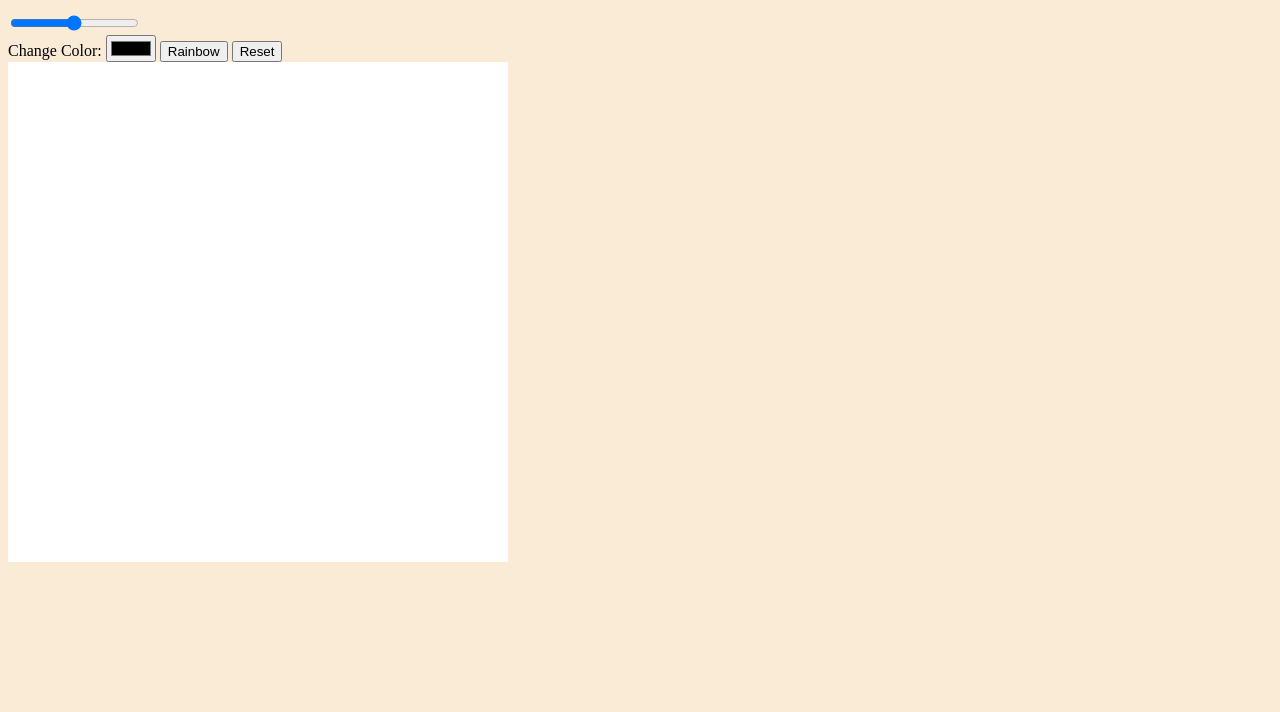
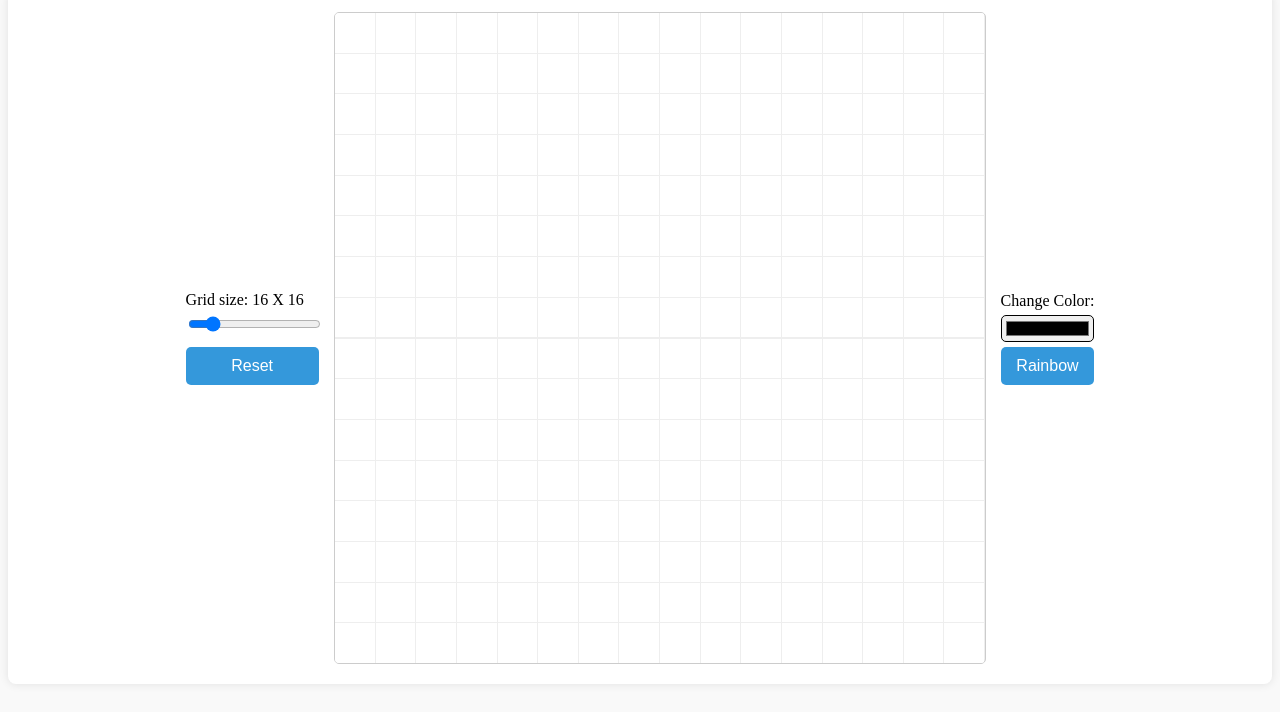
Before and after one commit to AlbertoPop/etch-a-sketch, a plain HTML site: page index.html in a window 1280 px wide. Shown: the part 88-800 px from the top of the page. Drawn offline with Linux system fonts and the light colour scheme.

Commit message:
wroking version, updated design, rainbow mode is not perfect. might update.

```diff
--- a/index.html
+++ b/index.html
@@ -15,15 +15,22 @@
     </header>
 
     <main class="main">
-        <div>
-            <p class="size-value"> 16 x 15</p>
-            <input type="range" min="1" max="100" value="50" class="set-size" id="range">
+        <div class="left-btns">
+            <p class="size-info"> </p>
+            <input type="range" min="1" max="100" value="16" class="set-size" id="range">
+            <button class="resetbtn"> Reset </button>
+        </div>
+        <div class="right-btns">
+            <label for="color" class="colorlabel">Change Color: </label>
+            <input type="color" class="colorbtn">
+            <button class="rainbowbtn"> Rainbow </button>
         </div>
 
-        <label for="color" class="colorlabel">Change Color: </label>
-        <input type="color" class="colorbtn">
-        <button class="rainbowbtn"> Rainbow </button>
-        <button class="resetbtn"> Reset </button>
+
+
+
+
+
     </main>
 
     <footer class="footer">
--- a/script-js.js
+++ b/script-js.js
@@ -4,60 +4,65 @@ const resetbtn = document.querySelector('.resetbtn');
 const colorbtn = document.querySelector('.colorbtn');
 const rainbowbtn = document.querySelector('.rainbowbtn')
 const colorlabel = document.querySelector('.colorlabel');
+const square = document.querySelectorAll('.square');
+const sizeinfo = document.querySelector(`.size-info`);
 
-var input = setSize.value;
+
+//We create the container for the elements
+
 var container = document.createElement('div');
 container.setAttribute('class', 'container')
 main.appendChild(container);
+
+// Function to create elements for the table
+const createTable = function(){
     for(let i = 1; i<= input * input; i++){
         const div = document.createElement('div');
         div.setAttribute('class', 'square');
-    div.style.width = `${100/input}%`;
-    div.style.height = `${100/input}%`;
-
+        div.style.width = `calc(${100/input}% - 1px`;
+        div.style.height = `calc(${100/input}% - 1px`;
         div.addEventListener('mouseover', function(){
             div.style.backgroundColor = colorbtn.value;
         })
         container.appendChild(div);
+
     }
+}
+
+// Function to clear table/delete all elements
+const removeTable = function(){
+    while (container.firstChild) {
+        container.removeChild(container.firstChild);
+    }
+}
+
+// Creating default table
+var input = setSize.value;
+sizeinfo.innerHTML = `Grid size: ${input} X ${input}`;
+createTable();
 
 
 
 //Setting new size/pixels
 
 setSize.addEventListener('click', function(){
-    container.remove();
-    container = document.createElement('div');
-    container.setAttribute('class', 'container')
-    main.appendChild(container);
+    removeTable();
+    input = setSize.value;
+    sizeinfo.innerHTML = `Grid size: ${input} X ${input}`;
+    createTable();
+})
+
+rainbowbtn.addEventListener('click', function(){
+    removeTable();
+    colorbtn.remove();
+    colorlabel.remove();
 
     input = setSize.value;
     for(let i = 1; i<= input * input; i++){
         const div = document.createElement('div');
         div.setAttribute('class', 'square');
-        div.style.width = `${100/input}%`;
-        div.style.height = `${100/input}%`;
-        div.addEventListener('mouseover', function(){
-            div.style.backgroundColor = colorbtn.value;
-        })
-        container.appendChild(div);
-    }
-})
-
-rainbowbtn.addEventListener('click', function(){
-    container.remove();
-    colorbtn.remove();
-    colorlabel.remove();
-    container = document.createElement('div');
-    container.setAttribute('class', 'container')
-    main.appendChild(container);
-
-    input = setSize.value;
-    for(let i = 1; i<= input * input; i++){
-        const div = document.createElement('div');
-        div.setAttribute('class', 'square');
-        div.style.width = `${100/input}%`;
-        div.style.height = `${100/input}%`;
+        div.style.width = `calc(${100/input}% - 1px`;
+        div.style.height = `calc(${100/input}% - 1px`;
         div.addEventListener('mouseover', function(){
             div.style.backgroundColor = `rgb(${Math.floor(Math.random() * 255)}, ${Math.floor(Math.random() * 255)}, ${Math.floor(Math.random() * 255)})`;
         })
--- a/style.css
+++ b/style.css
@@ -1,26 +1,99 @@
 body {
-    background-color: antiquewhite;
+    background-color: #f9f9f9;
 
 }
 
-main {
+/* .title{
+    text-align: center;
+    color: #333;
+    font-size: 35px;
+    font-weight: bold;
+    margin: 20px 0;
+} */
 
+.title {
+    text-align: center;
+    color: #3498db;
+    font-size: 35px;
+    font-weight: bold;
+    margin: 20px 0;
+    text-shadow: 2px 2px 4px rgba(0, 0, 0, 0.2);
+}
+
+.main {
+    display: flex;
+    justify-content: center;
+    align-items: center;
+    background-color: #ffffff;
+    padding: 20px;
+    border-radius: 8px;
+    box-shadow: 0 0 10px rgba(0, 0, 0, 0.1);
+}
+
+
+
+.size-info {
+    margin-bottom: 0;
+    margin-top: 0;
+}
+
+.left-btns {
+    order: 1;
+    display: flex;
+    flex-direction: column;
+    gap: 5px;
+    padding: 15px;
+}
+
+.right-btns{
+    order: 3;
+    display: flex;
+    flex-direction: column;
+    gap: 5px;
+    padding: 15px;
 }
 
 .container{
     display: flex;
     flex-wrap: wrap;
     justify-content: center;
-    width: 500px;
-    height: 500px;
+    order: 2;
+    width: 650px;
+    height: 650px;
+    gap: 1px;
+    background-color: #eee;
+    border: 1px solid #ccc;
+    border-radius: 5px;
+    overflow: hidden;
 }
 
 .square{
     background-color: white;
-    width: 0,390625%;
-    height: 0,390625%;
-
+    transition: background-color 0.3s ease-in-out;
 
 }
-/* div.style.width = "0,390625%";
-div.style.height = "0,390625%"; */
+
+.resetbtn, .rainbowbtn {
+    background-color: #3498db;
+    color: #fff;
+    border: none;
+    padding: 10px 15px;
+    font-size: 16px;
+    cursor: pointer;
+    border-radius: 5px;
+    transition: background-color 0.3s ease-in-out;
+}
+.resetbtn:hover, .rainbowbtn:hover {
+    background-color: #2980b9;
+}
+
+.set-size {
+    width: 100%;
+    margin-bottom: 10px;
+    cursor: pointer;
+}
+
+.colorbtn {
+    width: 100%;
+    border-radius: 5px;
+}
```
Lines whose indentation alone changed are shown as unchanged.
